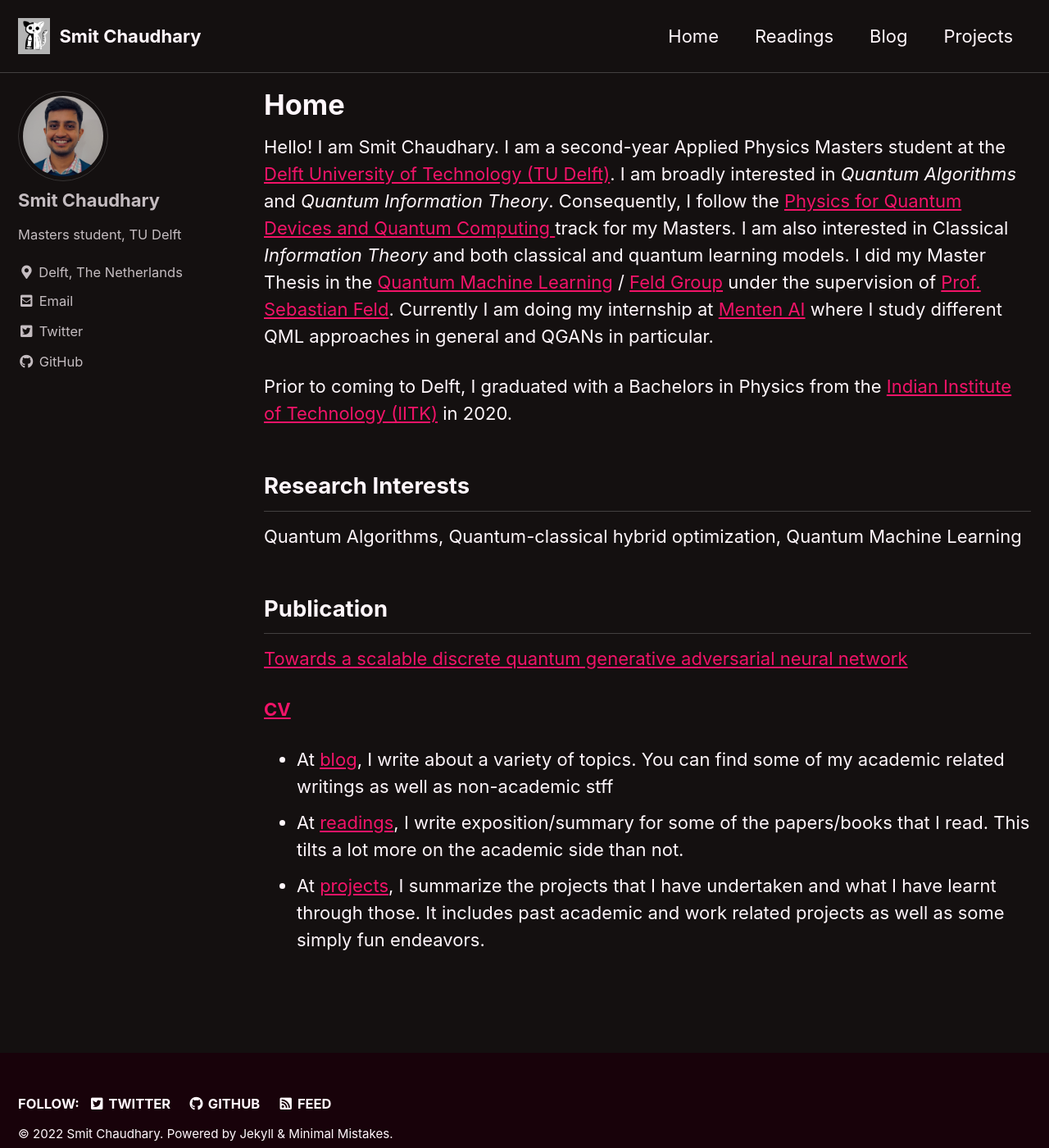
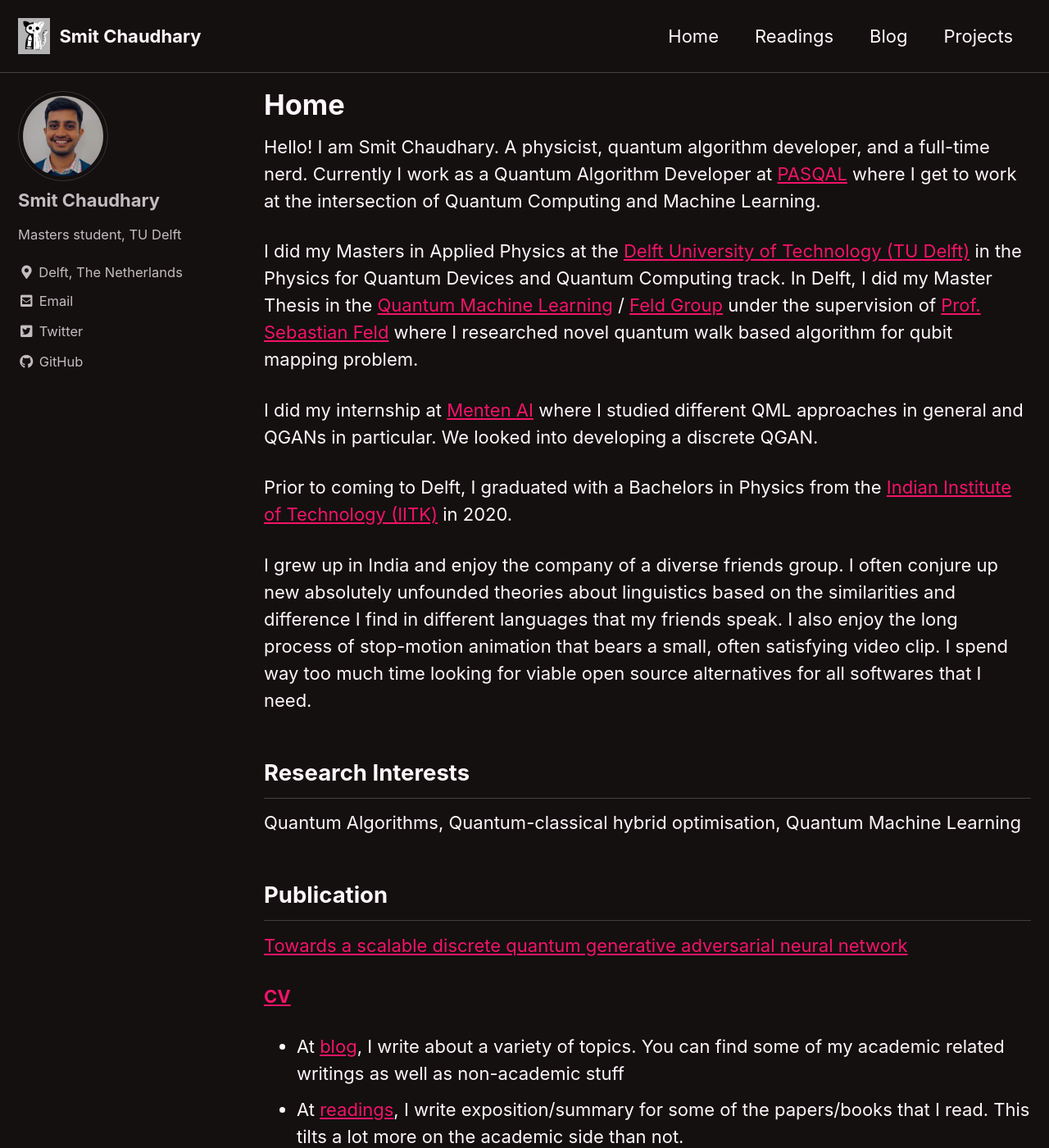
Before and after one commit to smitchaudhary/smitchaudhary.github.io, a Jekyll site: the page built from index.md, in a window 1280 px wide and 1400 px high. Shown: the whole window at 82% size. Built offline with Jekyll 4.4.1, drawn with Linux system fonts in a browser that asks for light colours; cached includes are drawn as plain includes; some of the changed text lies outside the part shown.

Commit message:
Updated Intro

```diff
--- a/index.md
+++ b/index.md
@@ -5,13 +5,19 @@ title: "Home"
 classes : wide
 ---
 
-Hello! I am Smit Chaudhary. I am a second-year Applied Physics Masters student at the [Delft University of Technology (TU Delft)](https://www.tudelft.nl/en/). I am broadly interested in *Quantum Algorithms* and *Quantum Information Theory*. Consequently, I follow the [Physics for Quantum Devices and Quantum Computing ](https://www.tudelft.nl/en/education/programmes/masters/applied-physics/msc-applied-physics/applied-physics-programme/track-physics-for-quantum-devices-and-quantum-computing/) track for my Masters. I am also interested in Classical *Information Theory* and both classical and quantum learning models. I did my Master Thesis in the [Quantum Machine Learning](https://www.tudelft.nl/en/eemcs/the-faculty/departments/quantum-computer-engineering/sections/quantum-circuits-architectures-and-technology/groups/quantum-machine-learning) / [Feld Group](https://qutech.nl/lab/feld-group/) under the supervision of [Prof. Sebastian Feld](https://sebastianfeld.de/). Currently I am doing my internship at [Menten AI](https://www.menten.ai/) where I study different QML approaches in general and QGANs in particular.
+Hello! I am Smit Chaudhary. A physicist, quantum algorithm developer, and a full-time nerd. Currently I work as a Quantum Algorithm Developer at [PASQAL](https://www.pasqal.com/) where I get to work at the intersection of Quantum Computing and Machine Learning.
+
+I did my Masters in Applied Physics at the [Delft University of Technology (TU Delft)](https://www.tudelft.nl/en/) in the Physics for Quantum Devices and Quantum Computing track. In Delft, I did my Master Thesis in the [Quantum Machine Learning](https://www.tudelft.nl/en/eemcs/the-faculty/departments/quantum-computer-engineering/sections/quantum-circuits-architectures-and-technology/groups/quantum-machine-learning) / [Feld Group](https://qutech.nl/lab/feld-group/) under the supervision of [Prof. Sebastian Feld](https://sebastianfeld.de/) where I researched novel quantum walk based algorithm for qubit mapping problem.
+
+I did my internship at [Menten AI](https://www.menten.ai/) where I studied different QML approaches in general and QGANs in particular. We looked into developing a discrete QGAN.
 
 Prior to coming to Delft, I graduated with a Bachelors in Physics from the [Indian Institute of Technology (IITK)](http://iitk.ac.in/) in 2020.
 
+I grew up in India and enjoy the company of a diverse friends group. I often conjure up new absolutely unfounded theories about linguistics based on the similarities and difference I find in different languages that my friends speak. I also enjoy the long process of stop-motion animation that bears a small, often satisfying video clip. I spend way too much time looking for viable open source alternatives for all softwares that I need.
+
 ## Research Interests
 
-Quantum Algorithms, Quantum-classical hybrid optimization, Quantum Machine Learning
+Quantum Algorithms, Quantum-classical hybrid optimisation, Quantum Machine Learning
 
 ## Publication
 
@@ -20,6 +26,6 @@ Quantum Algorithms, Quantum-classical hybrid optimization, Quantum Machine Learn
 
 [**CV**](/assets/pdfs/CV.pdf)
 
-  + At [blog](/blog/), I write about a variety of topics. You can find some of my academic related writings as well as non-academic stff
+  + At [blog](/blog/), I write about a variety of topics. You can find some of my academic related writings as well as non-academic stuff
   + At [readings](/readings/), I write exposition/summary for some of the papers/books that I read. This tilts a lot more on the academic side than not.
-  + At [projects](/projects/), I summarize the projects that I have undertaken and what I have learnt through those. It includes past academic and work related projects as well as some simply fun endeavors.
+  + At [projects](/projects/), I summarise the projects that I have undertaken and what I have learnt through those. It includes past academic and work related projects as well as some simply fun endeavours.
```
